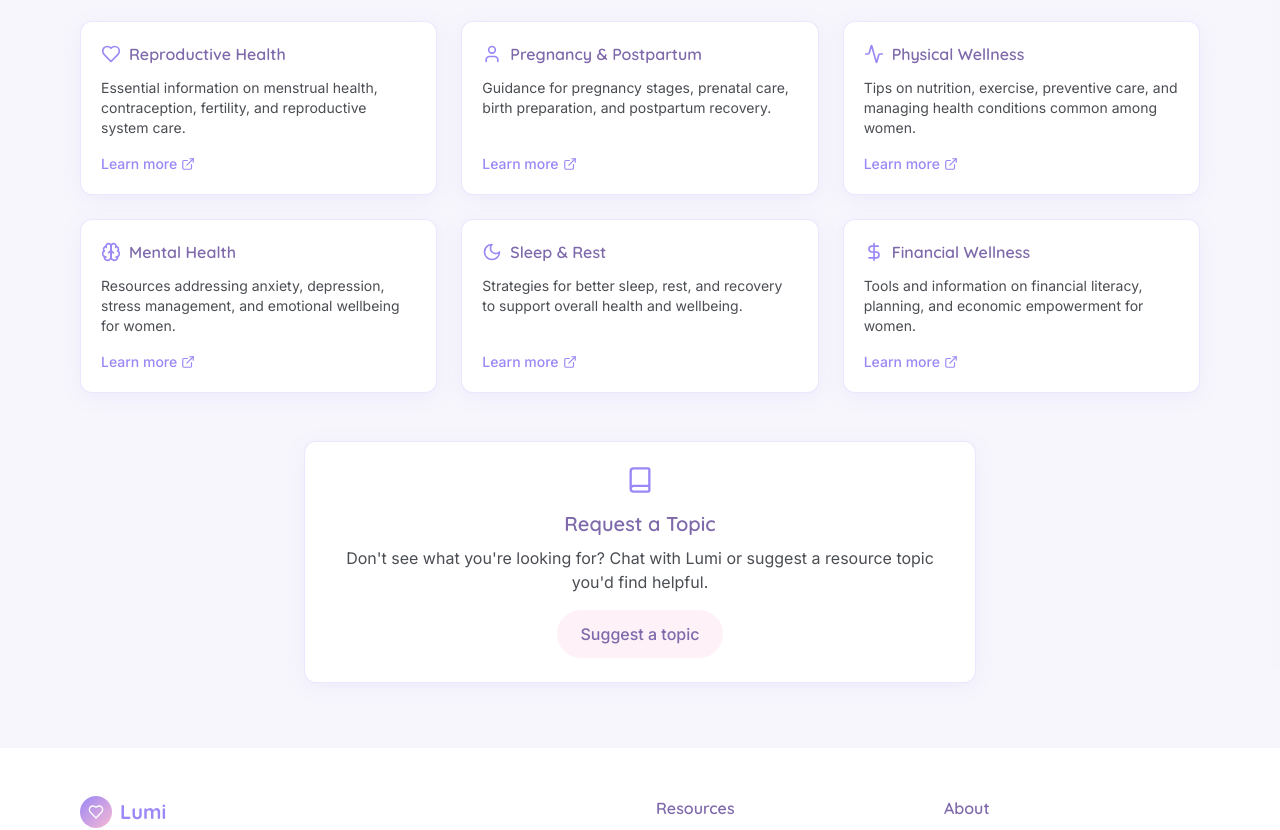
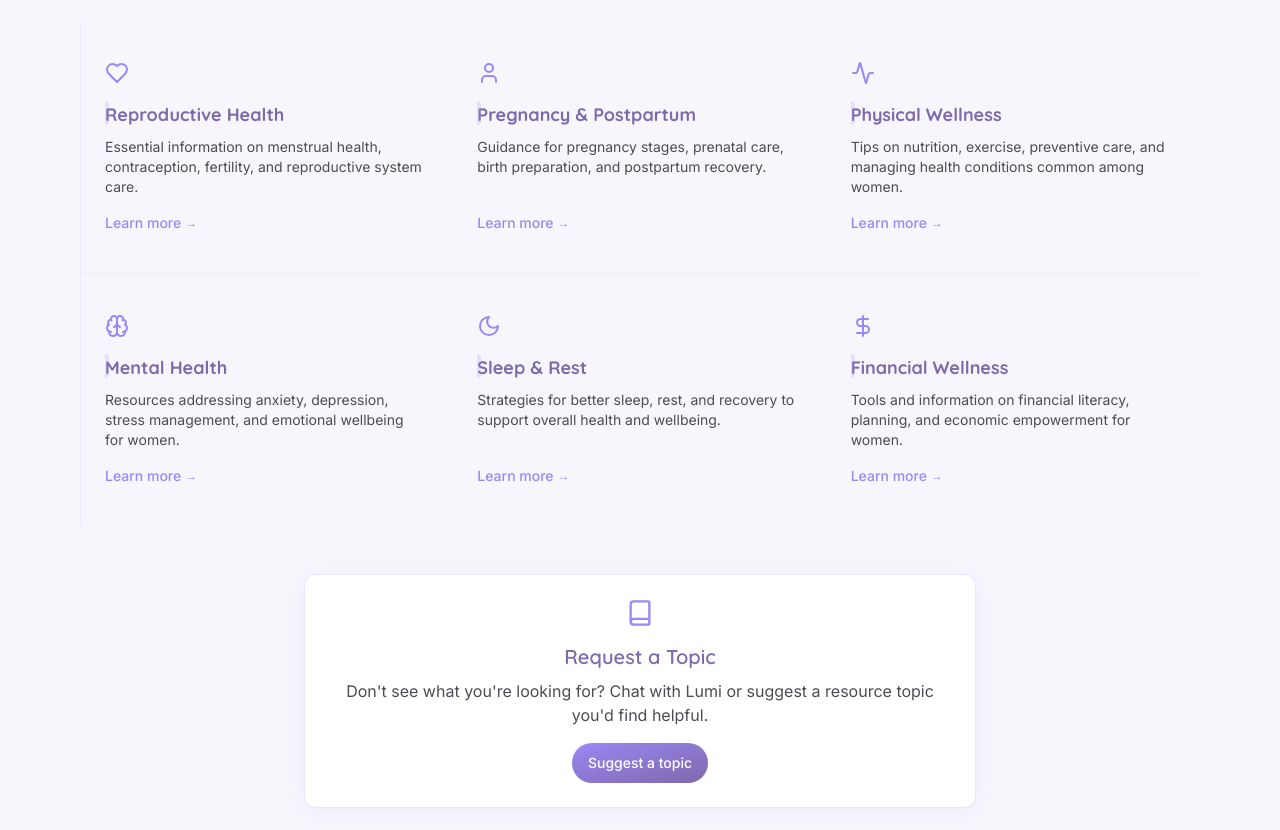
Before and after one commit to adeleclement/Saya-ChatBot, a React (Vite) app: page / in a window 1280 px wide. Shown: the part 2380-3210 px from the top of the page. Built offline with nearby package versions, Linux system fonts and the light colour scheme.

Commit message:
feat: Adapt features section to resources
Adapt the features section component to the Wellness Resources section, including styling and content adjustments.

```diff
--- a/src/components/ResourceCard.tsx
+++ b/src/components/ResourceCard.tsx
@@ -21,35 +21,37 @@ const ResourceCard = ({
   className
 }: ResourceCardProps) => {
   return (
-    <div className={cn("lumi-card overflow-hidden group flex flex-col h-full", className)}>
+    <div className={cn("lumi-card overflow-hidden group/card flex flex-col h-full transition-all duration-300", className)}>
       {imageUrl && (
         <div className="h-40 overflow-hidden">
           <img
             src={imageUrl}
             alt={title}
-            className="w-full h-full object-cover transition-transform group-hover:scale-105"
+            className="w-full h-full object-cover transition-transform group-hover/card:scale-105 duration-500"
           />
         </div>
       )}
 
-      <div className="p-5 flex-1 flex flex-col">
-        <div className="flex items-start justify-between mb-3">
+      <div className="p-5 flex-1 flex flex-col relative">
+        <div className="absolute left-0 top-0 bottom-0 w-1 bg-lumi-purple/0 group-hover/card:bg-lumi-purple/100 transition-all duration-300"></div>
+
+        <div className="flex items-start justify-between mb-3 group-hover/card:translate-x-2 transition-transform duration-300">
           <div className="flex items-center gap-2">
             {icon && <div className="text-lumi-purple">{icon}</div>}
             <h3 className="font-display font-semibold text-lumi-purple-dark">{title}</h3>
           </div>
         </div>
 
-        <p className="text-lumi-gray-dark text-sm flex-1">{description}</p>
+        <p className="text-lumi-gray-dark text-sm flex-1 group-hover/card:translate-x-2 transition-transform duration-300">{description}</p>
 
         {link && (
           <a
             href={link}
             target="_blank"
             rel="noopener noreferrer"
-            className="mt-4 inline-flex items-center gap-1 text-sm text-lumi-purple font-medium hover:text-lumi-purple-dark transition-colors"
+            className="mt-4 inline-flex items-center gap-1 text-sm text-lumi-purple font-medium hover:text-lumi-purple-dark transition-colors group-hover/card:translate-x-2 transition-all duration-300"
           >
-            Learn more <ExternalLink size={14} />
+            Learn more <ExternalLink size={14} className="transition-transform group-hover/card:translate-x-1 duration-300" />
           </a>
         )}
       </div>
--- a/src/components/ResourcesSection.tsx
+++ b/src/components/ResourcesSection.tsx
@@ -1,45 +1,47 @@
 
 import React from 'react';
-import ResourceCard from './ResourceCard';
+import { cn } from '@/lib/utils';
 import { Book, Heart, Activity, Brain, Moon, User, DollarSign } from 'lucide-react';
+import { Button } from '@/components/ui/button';
+import { Link } from 'react-router-dom';
 
 const ResourcesSection = () => {
   const resources = [
     {
       title: "Reproductive Health",
       description: "Essential information on menstrual health, contraception, fertility, and reproductive system care.",
-      icon: <Heart size={20} />,
-      link: "#",
+      icon: <Heart size={24} />,
+      link: "/resources",
     },
     {
       title: "Pregnancy & Postpartum",
       description: "Guidance for pregnancy stages, prenatal care, birth preparation, and postpartum recovery.",
-      icon: <User size={20} />,
-      link: "#",
+      icon: <User size={24} />,
+      link: "/resources",
     },
     {
       title: "Physical Wellness",
       description: "Tips on nutrition, exercise, preventive care, and managing health conditions common among women.",
-      icon: <Activity size={20} />,
-      link: "#",
+      icon: <Activity size={24} />,
+      link: "/resources",
     },
     {
       title: "Mental Health",
       description: "Resources addressing anxiety, depression, stress management, and emotional wellbeing for women.",
-      icon: <Brain size={20} />,
-      link: "#",
+      icon: <Brain size={24} />,
+      link: "/resources",
     },
     {
       title: "Sleep & Rest",
       description: "Strategies for better sleep, rest, and recovery to support overall health and wellbeing.",
-      icon: <Moon size={20} />,
-      link: "#",
+      icon: <Moon size={24} />,
+      link: "/resources",
     },
     {
       title: "Financial Wellness",
       description: "Tools and information on financial literacy, planning, and economic empowerment for women.",
-      icon: <DollarSign size={20} />,
-      link: "#",
+      icon: <DollarSign size={24} />,
+      link: "/resources",
     },
   ];
 
@@ -53,14 +55,15 @@ const ResourcesSection = () => {
           </p>
         </div>
 
-        <div className="grid grid-cols-1 md:grid-cols-2 lg:grid-cols-3 gap-6">
+        <div className="grid grid-cols-1 md:grid-cols-2 lg:grid-cols-3 relative z-10 max-w-6xl mx-auto">
           {resources.map((resource, index) => (
-            <ResourceCard
+            <Resource
               key={index}
               title={resource.title}
               description={resource.description}
               icon={resource.icon}
               link={resource.link}
+              index={index}
             />
           ))}
         </div>
@@ -74,9 +77,9 @@ const ResourcesSection = () => {
             <p className="text-lumi-gray-dark mb-4">
               Don't see what you're looking for? Chat with Lumi or suggest a resource topic you'd find helpful.
             </p>
-            <button className="lumi-button-secondary">
+            <Button className="rounded-full bg-gradient-to-br from-lumi-purple to-lumi-purple-dark text-white hover:opacity-90 transition-all">
               Suggest a topic
-            </button>
+            </Button>
           </div>
         </div>
       </div>
@@ -84,4 +87,58 @@ const ResourcesSection = () => {
   );
 };
 
+const Resource = ({
+  title,
+  description,
+  icon,
+  link,
+  index,
+}: {
+  title: string;
+  description: string;
+  icon: React.ReactNode;
+  link: string;
+  index: number;
+}) => {
+  return (
+    <div
+      className={cn(
+        "flex flex-col py-10 px-6 relative group/feature transition-all duration-300",
+        "border-lumi-purple/10",
+        (index === 0 || index === 3) && "lg:border-l",
+        index < 3 && "lg:border-b"
+      )}
+    >
+      {index < 3 && (
+        <div className="opacity-0 group-hover/feature:opacity-100 transition duration-300 absolute inset-0 h-full w-full bg-gradient-to-t from-lumi-purple/5 to-transparent pointer-events-none rounded-xl" />
+      )}
+      {index >= 3 && (
+        <div className="opacity-0 group-hover/feature:opacity-100 transition duration-300 absolute inset-0 h-full w-full bg-gradient-to-b from-lumi-purple/5 to-transparent pointer-events-none rounded-xl" />
+      )}
+
+      <div className="mb-4 relative z-10 text-lumi-purple">
+        {icon}
+      </div>
+
+      <div className="text-lg font-bold mb-2 relative z-10 font-display">
+        <div className="absolute left-0 inset-y-0 h-6 group-hover/feature:h-8 w-1 rounded-tr-full rounded-br-full bg-lumi-purple/20 group-hover/feature:bg-lumi-purple transition-all duration-300 origin-center" />
+        <span className="group-hover/feature:translate-x-2 transition duration-300 inline-block text-lumi-purple-dark">
+          {title}
+        </span>
+      </div>
+
+      <p className="text-sm text-lumi-gray-dark max-w-xs relative z-10 mb-4">
+        {description}
+      </p>
+
+      <Link
+        to={link}
+        className="mt-auto text-sm text-lumi-purple font-medium hover:text-lumi-purple-dark transition-colors relative z-10 inline-flex items-center gap-1 group-hover/feature:translate-x-2 transition-transform duration-300"
+      >
+        Learn more <span className="text-xs">→</span>
+      </Link>
+    </div>
+  );
+};
+
 export default ResourcesSection;
```
